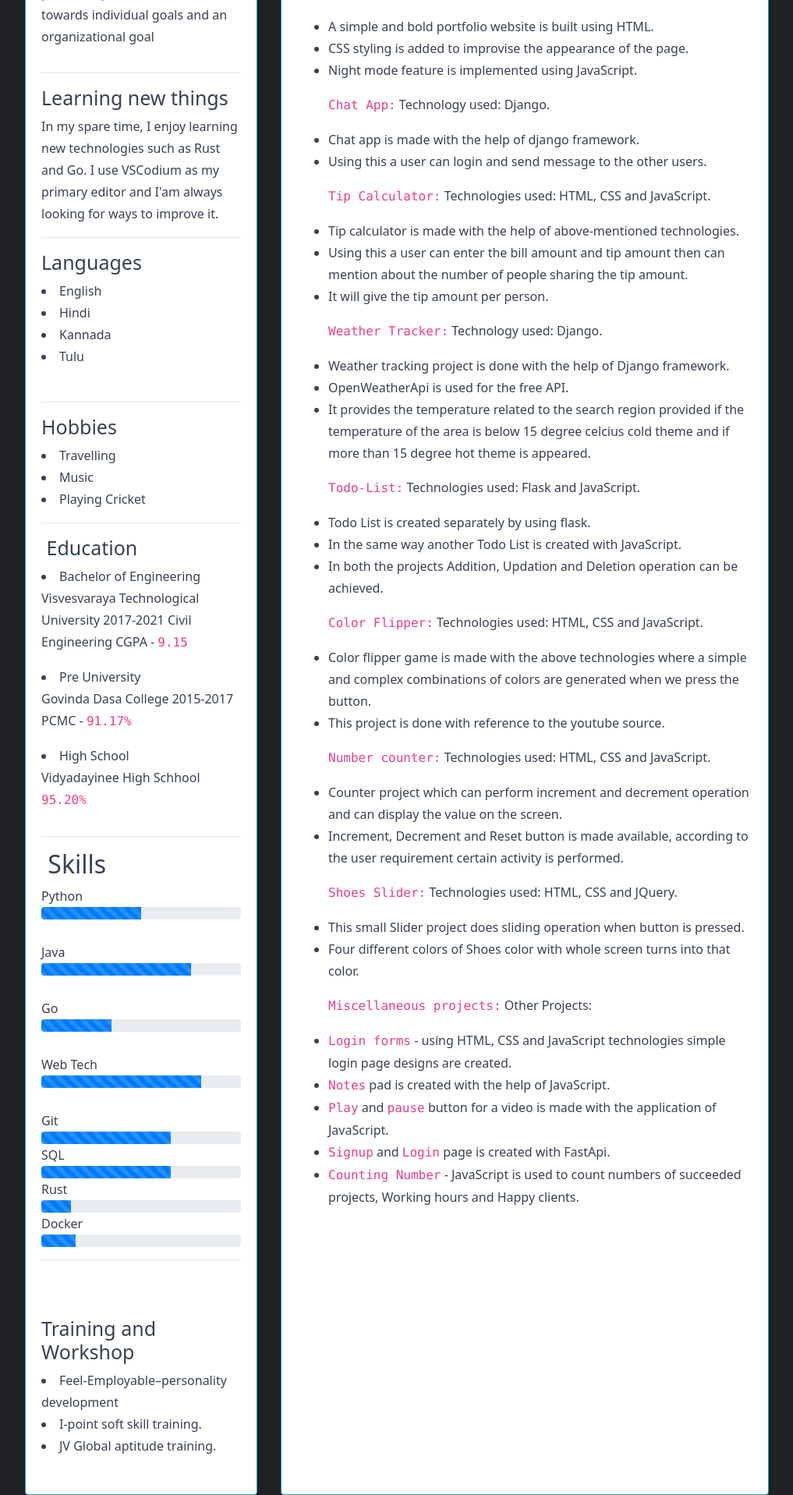
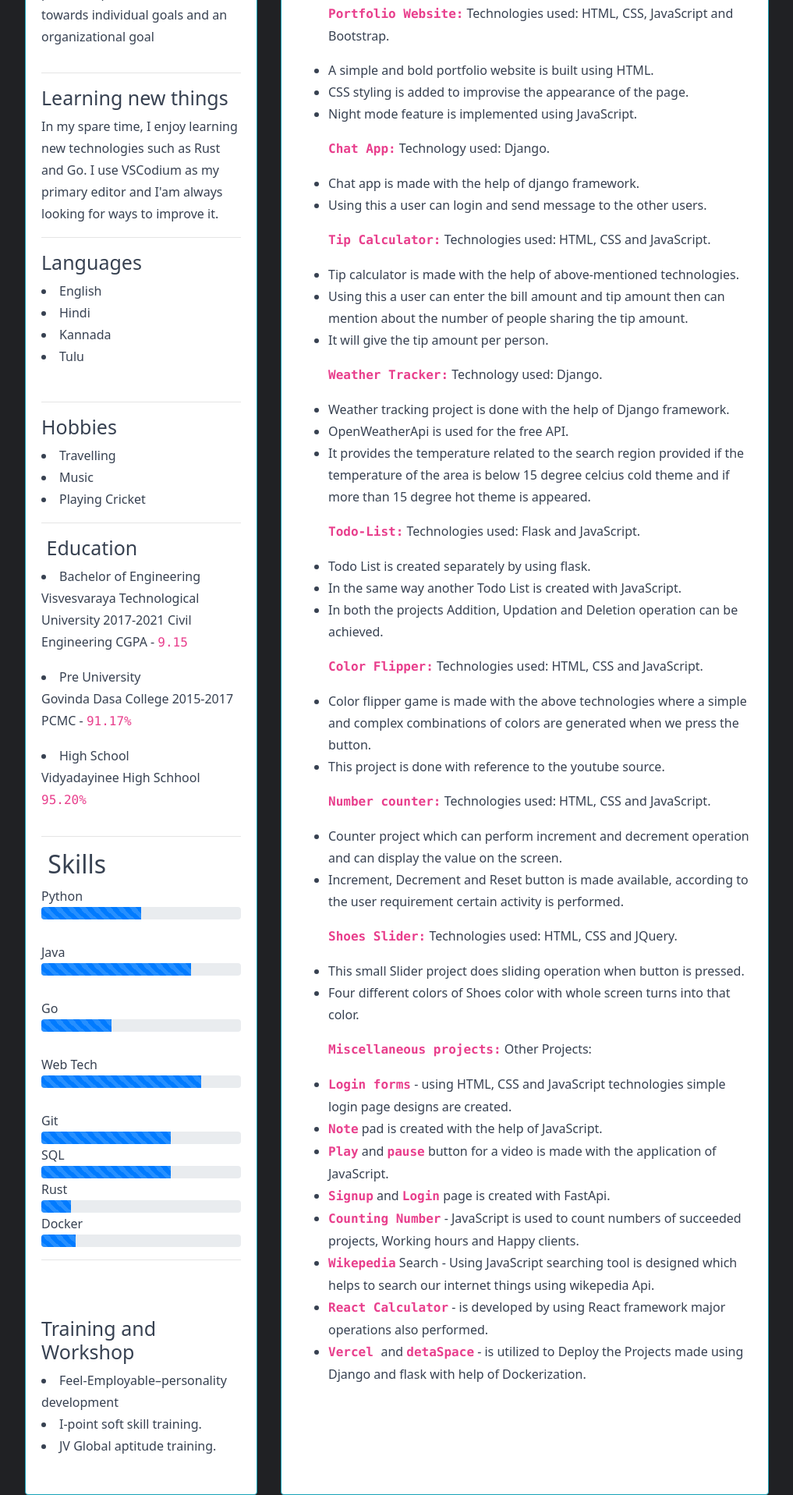
Before and after one commit to shashankyo/shashankyo.github.io, a plain HTML site: page index.html in a window 1280 px wide. Shown: the part 626-2543 px from the top of the page at 78% size, without its empty margins (131-1148 px from the left). Drawn offline with nearby package versions, Linux system fonts and the light colour scheme; some icons are missing.

Commit message:
added few more contents

```diff
--- a/index.html
+++ b/index.html
@@ -55,7 +55,7 @@
                                 <i class="fas fa-file-download text-2xl py-1 px-2 m-1 rounded hover:bg-gray-300 dark:hover:bg-dark3"></i>
                                 </a>
 
-                                <a href=mailto:shashankd.devadiga@gmail.com target=_blank title="Download PDF">
+                                <a href=mailto:shashankd.devadiga@gmail.com target=_blank title="Mail">
                                 <i class="fa fa-envelope text-2xl py-1 px-2 m-1 rounded hover:bg-gray-300 dark:hover:bg-dark3"></i>
                                 </a>
 
@@ -179,19 +179,19 @@
                 &#183; sep 2022 - <em>Present</em>
                 </p>
                 <p class="ml-2 mb-2"><p><em>Core technologies</em>: <code>Java, Python, SQL, HTML, CSS, JavaScript and Angular.</code></p>
-                <p>Learnt programming skills under kodnest technologies which majorly focus on Java as a major programming Languages
-                learnt framework's such as  Collections, Hiberante and Springs.</p>
+                <p>Learnt programming skills under kodnest technologies which majorly focused on Java as a major programming Language
+                learnt framework's such as  Collections, Hiberante and Springs along with this with the help of youtube and other sources Git, Docker is also studied in-ordered to push the projects into the github repository.</p>
                 <p><em><b>Projects:</b></em></p>
                 <ul>
                     <p>
-                    <code>Calculator App:</code>
+                    <b><code>Calculator App:</code></b>
                     Technologies used: Java, Swings.
                     <li>A calculator app is made using swings concepts.</li>
                     <li>Four major operations namely Addition, Subtraction, Multiplication and Division is performed using this project.</li>
                     </p>
 
                     <p>
-                    <code>Portfolio Website:</code>
+                    <b><code>Portfolio Website:</code></b>
                     Technologies used: HTML, CSS, JavaScript and Bootstrap.
                     <li>A simple and bold portfolio website is built using HTML.</li>
                     <li>CSS styling is added to improvise the appearance of the page.</li>
@@ -199,7 +199,7 @@
                     </p>
 
                     <p>
-                    <code>Chat App:</code>
+                    <b><code>Chat App:</code></b>
                     Technology used: Django.
                     <li>Chat app is made with the help of django framework.</li>
                     <li>Using this a user can login and send message to the other users.</li>
@@ -207,7 +207,7 @@
 
 
                     <p>
-                    <code>Tip Calculator:</code>
+                    <b><code>Tip Calculator:</code></b>
                     Technologies used: HTML, CSS and JavaScript.
                     <li>Tip calculator is made with the help of above-mentioned technologies.</li>
                     <li>Using this a user can enter the bill amount and tip amount then can mention about the number of people sharing the tip amount.</li>
@@ -216,7 +216,7 @@
 
 
                     <p>
-                    <code>Weather Tracker:</code>
+                    <b><code>Weather Tracker:</code></b>
                     Technology used: Django.
                     <li>Weather tracking project is done with the help of Django framework.</li>
                     <li>OpenWeatherApi is used for the free API.</li>
@@ -225,7 +225,7 @@
 
 
                     <p>
-                    <code>Todo-List:</code>
+                    <b><code>Todo-List:</code></b>
                     Technologies used: Flask and  JavaScript.
                     <li>Todo List is created separately by using flask.</li>
                     <li>In the same way another Todo List is created with JavaScript.</li>
@@ -233,7 +233,7 @@
                     </p>
 
                     <p>
-                    <code>Color Flipper:</code>
+                    <b><code>Color Flipper:</code></b>
                     Technologies used: HTML, CSS and JavaScript.
                     <li>Color flipper game is made with the above technologies where a simple and complex combinations of colors are generated when we press the button.</li>
                     <li>This project is done with reference to the youtube source.</li>
@@ -241,27 +241,31 @@
 
 
                     <p>
-                    <code>Number counter:</code>
+                    <b><code>Number counter:</code></b>
                     Technologies used: HTML, CSS and JavaScript.
                     <li>Counter project which can perform increment and decrement operation and can display the value on the screen.</li>
                     <li>Increment, Decrement and Reset button is made available, according to the user requirement certain activity is performed.</li>
                     </p>
 
                     <p>
-                    <code>Shoes Slider:</code>
+                    <b><code>Shoes Slider:</code></b>
                     Technologies used: HTML, CSS and JQuery.
                     <li>This small Slider project does sliding operation when button is pressed.</li>
                     <li>Four different colors of Shoes color with whole screen turns into that color.</li>
                     </p>
 
                     <p>
-                    <code>Miscellaneous projects:</code>
+                    <b><code>Miscellaneous projects:</code></b>
                     Other Projects:
-                    <li><code>Login forms</code> - using HTML, CSS and JavaScript technologies simple login page designs are created.</li>
-                    <li><code>Notes</code> pad is created with the help of JavaScript.</li>
-                    <li><code>Play</code> and <code>pause</code> button for a video is made with the application of JavaScript.</li>
-                    <li><code>Signup</code> and <code>Login</code> page is created with FastApi.</li>
-                    <li><code>Counting Number</code> - JavaScript is used to count numbers of succeeded projects, Working hours and Happy clients.</li>
+                    <li> <b><code>Login forms</code></b> - using HTML, CSS and JavaScript technologies simple login page designs are created.</li>
+                    <li> <b><code>Note</code></b> pad is created with the help of JavaScript.</li>
+                    <li> <b><code>Play</code></b> and <b><code>pause</code></b> button for a video is made with the application of JavaScript.</li>
+                    <li> <b><code>Signup</code></b> and <b><code>Login</code></b> page is created with FastApi.</li>
+                    <li> <b><code>Counting Number</code></b> - JavaScript is used to count numbers of succeeded projects, Working hours and Happy clients.</li>
+                    <li> <b><code>Wikepedia</code></b> Search - Using JavaScript searching tool is designed which helps to search our internet things using wikepedia Api.</li>
+                    <li> <b><code>React Calculator</code></b> - is developed by using React framework major operations also performed.</li>
+                    <li> <b><code>Vercel </code></b> and <b><code>detaSpace</code></b> - is utilized to Deploy the Projects made using Django and flask with help of Dockerization.</li>
+
                     </p>
 
 
```
